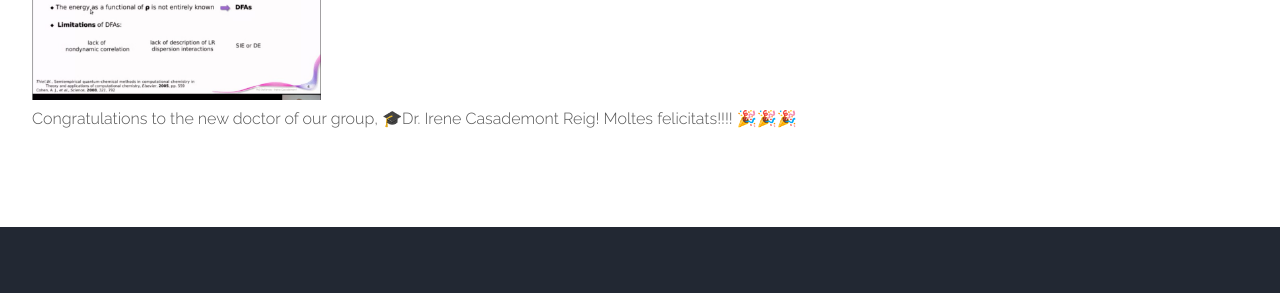
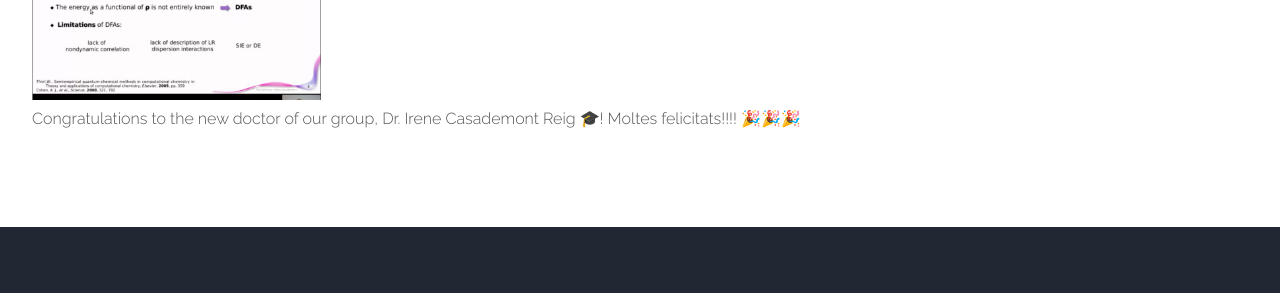
Before and after one commit to old-jekyll-templates/Horizons-Jekyll-Theme, a Jekyll site: the page built from _posts/2021-07-23-Irene-phd.md, in a window 1280 px wide and 900 px high, scrolled down 477 px. Shown: the part 151-444 px from the top of the window. Built offline with Jekyll 4.4.1, drawn with Linux system fonts in a browser that asks for light colours.

```diff
--- a/_posts/2021-07-23-Irene-phd.md
+++ b/_posts/2021-07-23-Irene-phd.md
@@ -6,4 +6,4 @@ layout: post
 ---
 
 <P ALIGN="justify"> Congratulations to the new doctor of our group,
-&#127891;Dr. Irene Casademont Reig! Moltes felicitats!!!! &#127881;&#127881;&#127881;</p>
+Dr. Irene Casademont Reig &#127891;! Moltes felicitats!!!! &#127881;&#127881;&#127881;</p>
```
